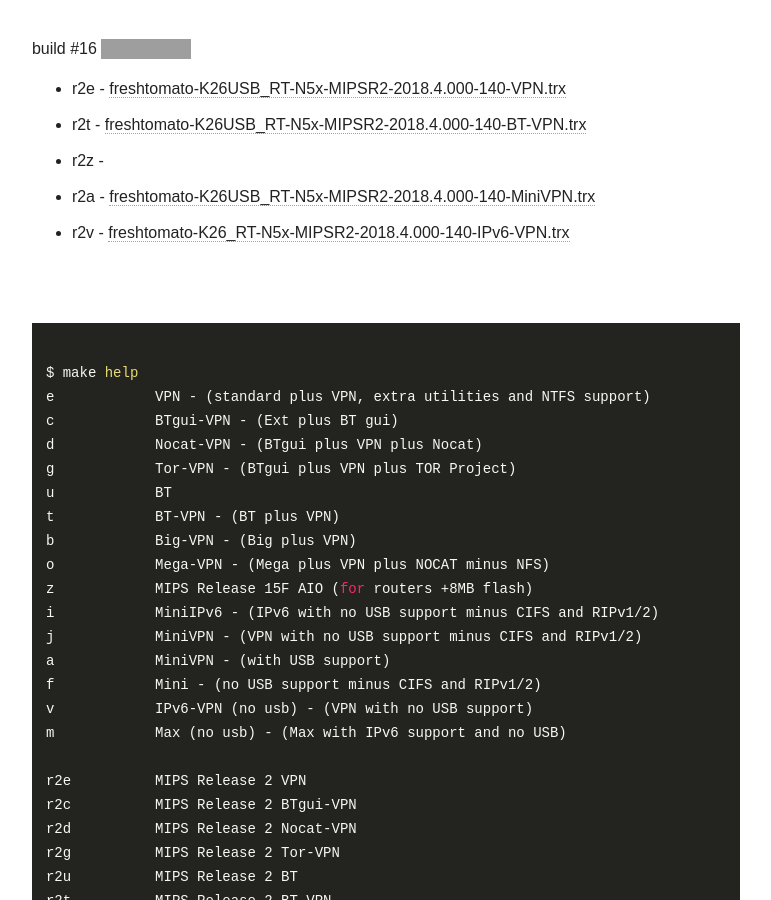
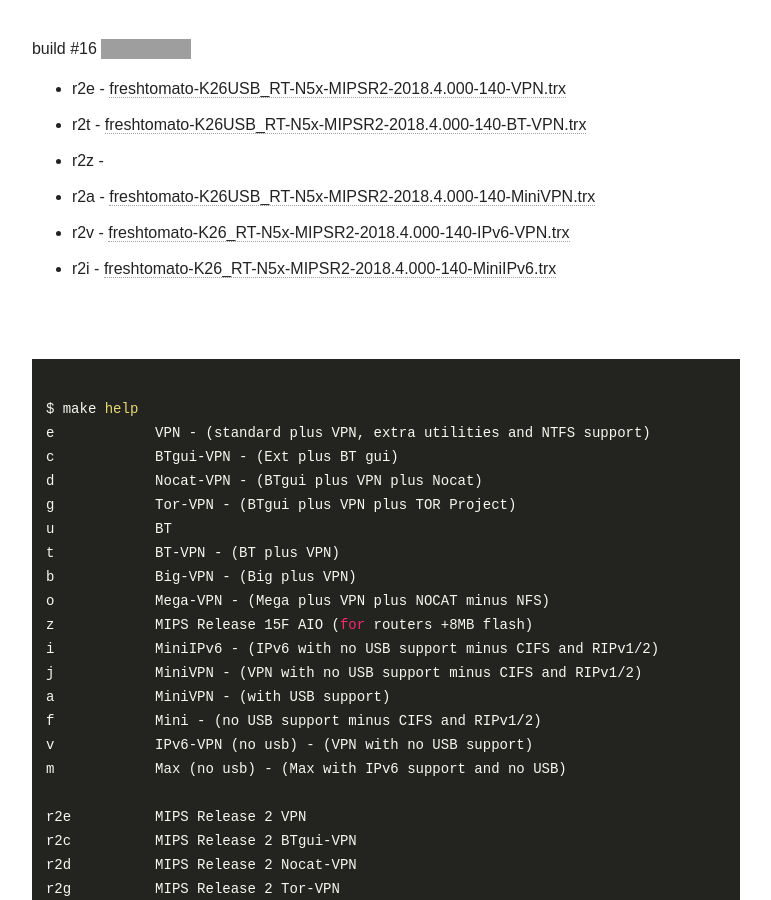
Before and after one commit to oglopss/freshtomato-mips-ci-jekyll, a Jekyll site: the page built from index.html, in a window 1280 px wide and 900 px high, scrolled down 559 px. Shown: the whole window, without its empty margins (254-1025 px from the left). Built offline with Jekyll 4.4.1, drawn with Linux system fonts in a browser that asks for light colours; nearby versions of some CDN libraries; grey boxes are pictures that could not be loaded.

Commit message:
Travis build 16 r2i pushed to gh-pages

```diff
--- a/_data/ss.yml
+++ b/_data/ss.yml
@@ -5,3 +5,4 @@
   - 0001 r2e freshtomato-K26USB_RT-N5x-MIPSR2-2018.4.000-140-VPN.trx
   - 0002 r2t freshtomato-K26USB_RT-N5x-MIPSR2-2018.4.000-140-BT-VPN.trx
   - 0003 r2z
+  - 0007 r2i freshtomato-K26_RT-N5x-MIPSR2-2018.4.000-140-MiniIPv6.trx
```
Also changed, not shown: 1 other file.
